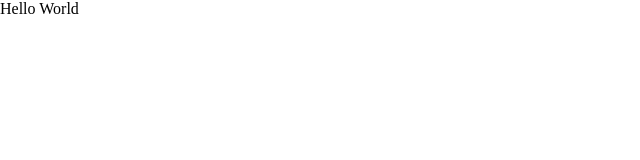
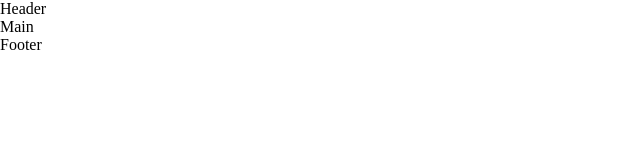
Before and after one commit to Lu-Smith/nott_art_exhibition_react, a React (Create React App) app: page / in a window 1280 px wide. Shown: the top 160 px of the page, without its empty margins (0-640 px from the left). Built offline with nearby package versions, Linux system fonts and the light colour scheme.

Commit message:
Created main components

```diff
--- a/src/App.js
+++ b/src/App.js
@@ -1,10 +1,14 @@
-
 import './App.css';
+import Footer from './components/Footer';
+import Header from './components/Header';
+import Main from './components/Main';
 
 function App() {
   return (
     <div className="App">
-       Hello World
+       <Header />
+       <Main />
+       <Footer />
     </div>
   );
 }
--- /dev/null
+++ b/src/components/Footer.js
@@ -0,0 +1,9 @@
+import React from 'react'
+
+const Footer = () => {
+  return (
+    <div>Footer</div>
+  )
+}
+
+export default Footer
--- /dev/null
+++ b/src/components/Header.js
@@ -0,0 +1,9 @@
+import React from 'react'
+
+const Header = () => {
+  return (
+    <div>Header</div>
+  )
+}
+
+export default Header
--- /dev/null
+++ b/src/components/Main.js
@@ -0,0 +1,9 @@
+import React from 'react'
+
+const Main = () => {
+  return (
+    <div>Main</div>
+  )
+}
+
+export default Main
```
